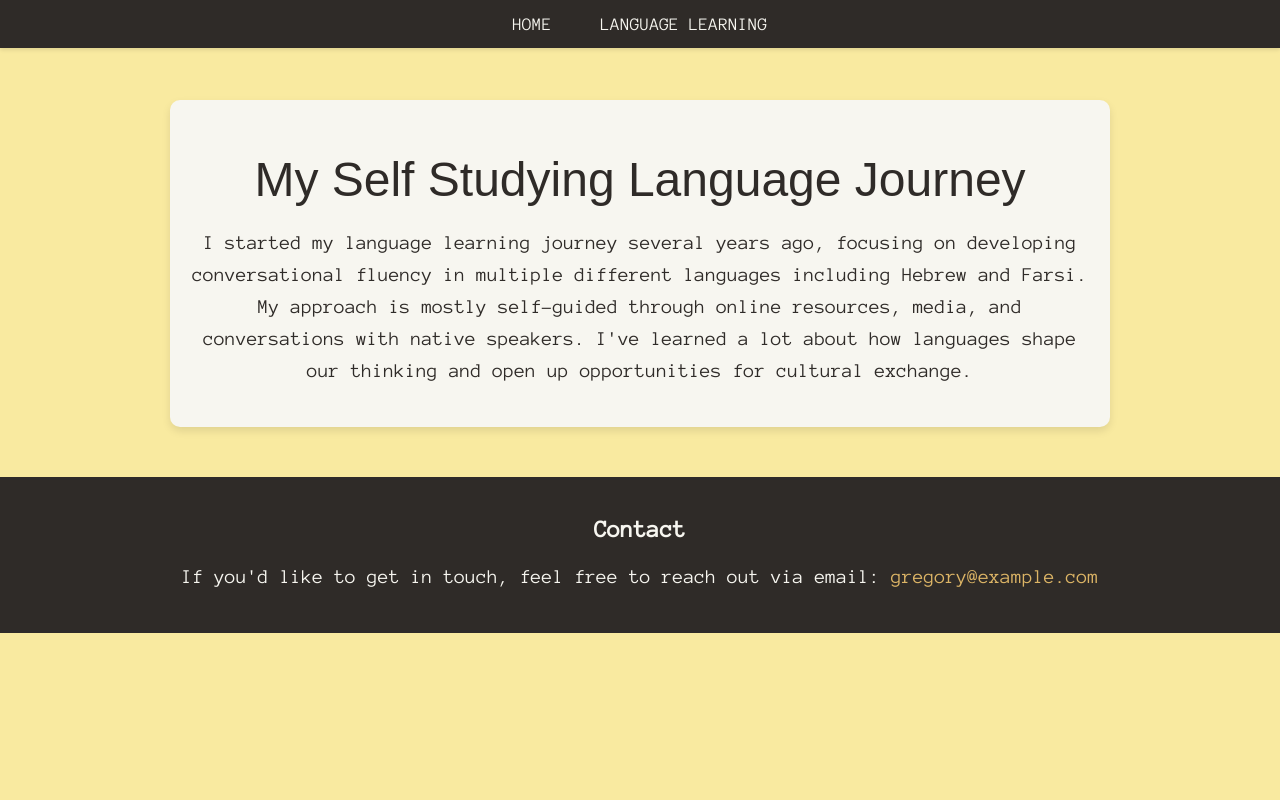
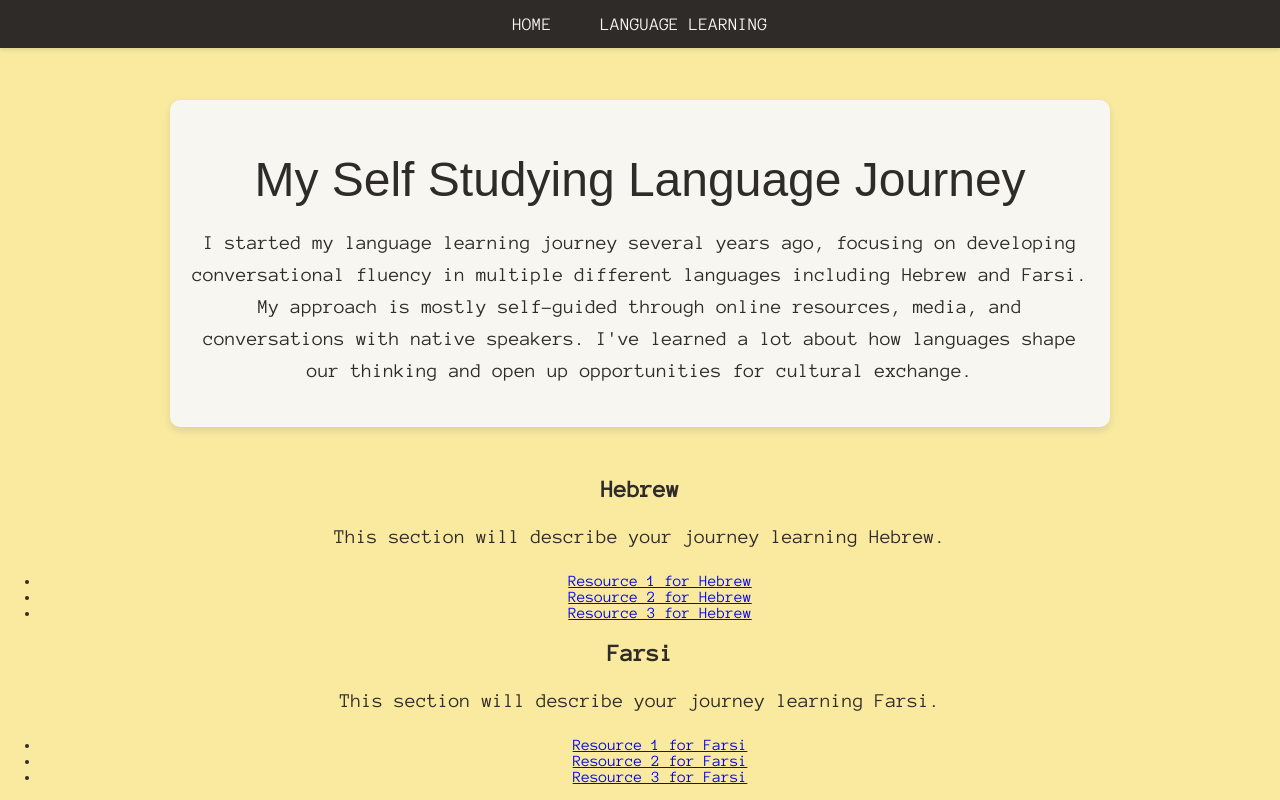
Before and after one commit to greglaursen/DS4200HW3, a plain HTML site: page languages.html in a window 1280 px wide. Shown: the top 800 px of the page. Drawn offline with Linux system fonts and the light colour scheme; a web font is replaced by a local one.

Commit message:
added hebrew and farsi page split

```diff
--- a/languages.html
+++ b/languages.html
@@ -25,6 +25,28 @@
         <p>I started my language learning journey several years ago, focusing on developing conversational fluency in multiple different languages including Hebrew and Farsi. My approach is mostly self-guided through online resources, media, and conversations with native speakers. I've learned a lot about how languages shape our thinking and open up opportunities for cultural exchange.</p>
     </div>
 
+    <main class="languages-container">
+        <section class="language">
+            <h2>Hebrew</h2>
+            <p>This section will describe your journey learning Hebrew.</p>
+            <ul>
+                <li><a href="#">Resource 1 for Hebrew</a></li>
+                <li><a href="#">Resource 2 for Hebrew</a></li>
+                <li><a href="#">Resource 3 for Hebrew</a></li>
+            </ul>
+        </section>
+
+        <section class="language">
+            <h2>Farsi</h2>
+            <p>This section will describe your journey learning Farsi.</p>
+            <ul>
+                <li><a href="#">Resource 1 for Farsi</a></li>
+                <li><a href="#">Resource 2 for Farsi</a></li>
+                <li><a href="#">Resource 3 for Farsi</a></li>
+            </ul>
+        </section>
+    </main>
+
     <!-- Contact Section -->
     <footer>
         <h2>Contact</h2>
```
